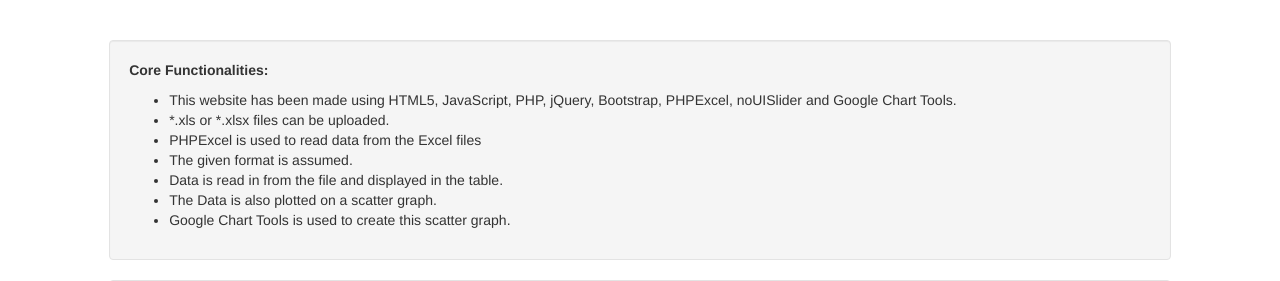
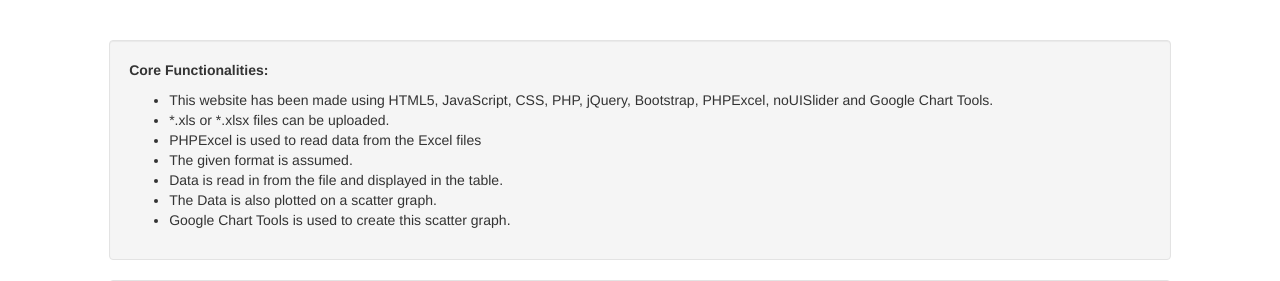
Before and after one commit to saikatgomes/dairy, a PHP site: page /about.php in a window 1280 px wide. Shown: the part 52-333 px from the top of the page. Run offline with PHP 8.4, Linux system fonts and the light colour scheme; some libraries are stand-ins or nearby versions.

Commit message:
final updates

```diff
--- a/about.php
+++ b/about.php
@@ -56,7 +56,7 @@
                 <p>
                    <strong>Core Functionalities:</strong>
                    <ul>
-                        <li>This website has been made using HTML5, JavaScript, PHP, jQuery, Bootstrap, PHPExcel, noUISlider and Google Chart Tools.</li>
+                        <li>This website has been made using HTML5, JavaScript, CSS,  PHP, jQuery, Bootstrap, PHPExcel, noUISlider and Google Chart Tools.</li>
                         <li>*.xls or *.xlsx files can be uploaded.</li>
                         <li>PHPExcel is used to read data from the Excel files</li>
                         <li>The given format is assumed.</li>
```
